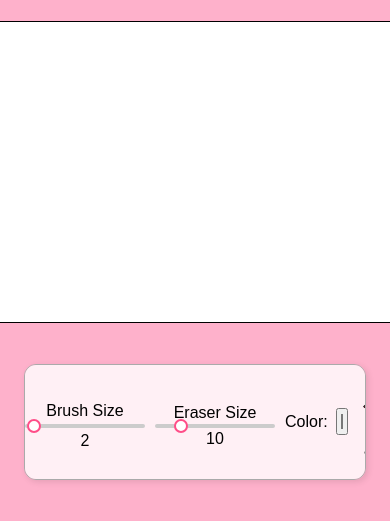
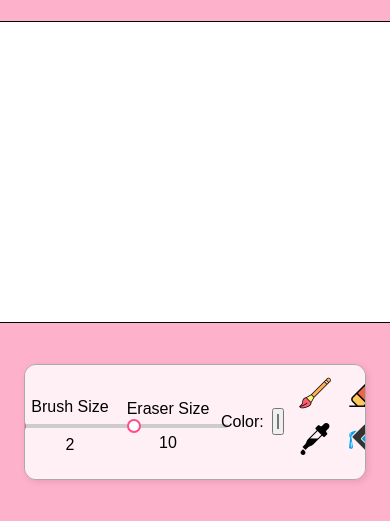
Before and after one commit to takebadoodles/doodle-test, a website: page index.html in a window 390 px wide. Shown: the part 103-624 px from the top of the page. Drawn offline with Linux system fonts and the light colour scheme.

Commit message:
IS THIS IT!?

```diff
--- a/index.html
+++ b/index.html
@@ -125,6 +125,15 @@
                     scroll-snap-align: start;
                     min-width: 60px;
                 }
+
+                #tools > div:nth-child(1),
+                #tools > div:nth-child(2) {
+                    flex-direction: column;
+                    min-width: auto;
+                    max-width: 90px;
+                    gap: 4px;
+                }
+
 
             .tool-grid {
                 grid-template-columns: repeat(4, 40px);
```
